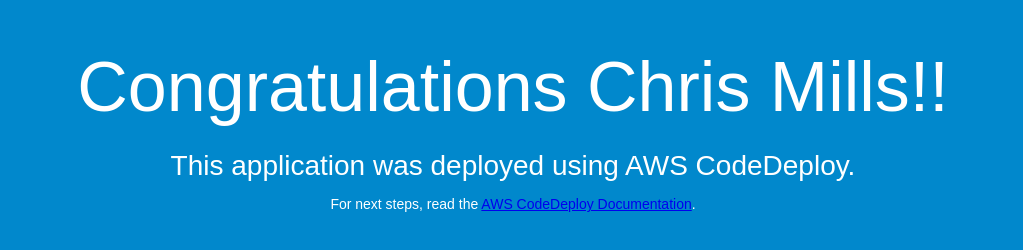
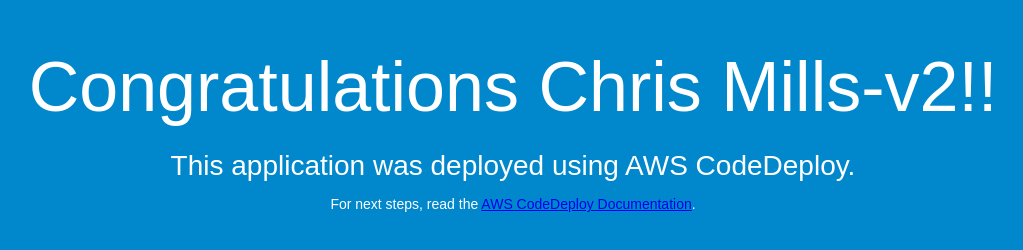
Before and after one commit to ChrisOMills/Mining-ROI, a plain HTML site: page index.html in a window 1280 px wide. Shown: the whole page, without its empty margins (127-1150 px from the left). Drawn offline with Linux system fonts and the light colour scheme.

Commit message:
Updated again

```diff
--- a/index.html
+++ b/index.html
@@ -26,7 +26,7 @@
 </head>
 <body>
   <div align="center">
-    <h1>Congratulations Chris Mills!!</h1>
+    <h1>Congratulations Chris Mills-v2!!</h1>
     <h2>This application was deployed using AWS CodeDeploy.</h2>
     <p>For next steps, read the <a href="http://aws.amazon.com/documentation/codedeploy">AWS CodeDeploy Documentation</a>.</p>
   </div>
```
